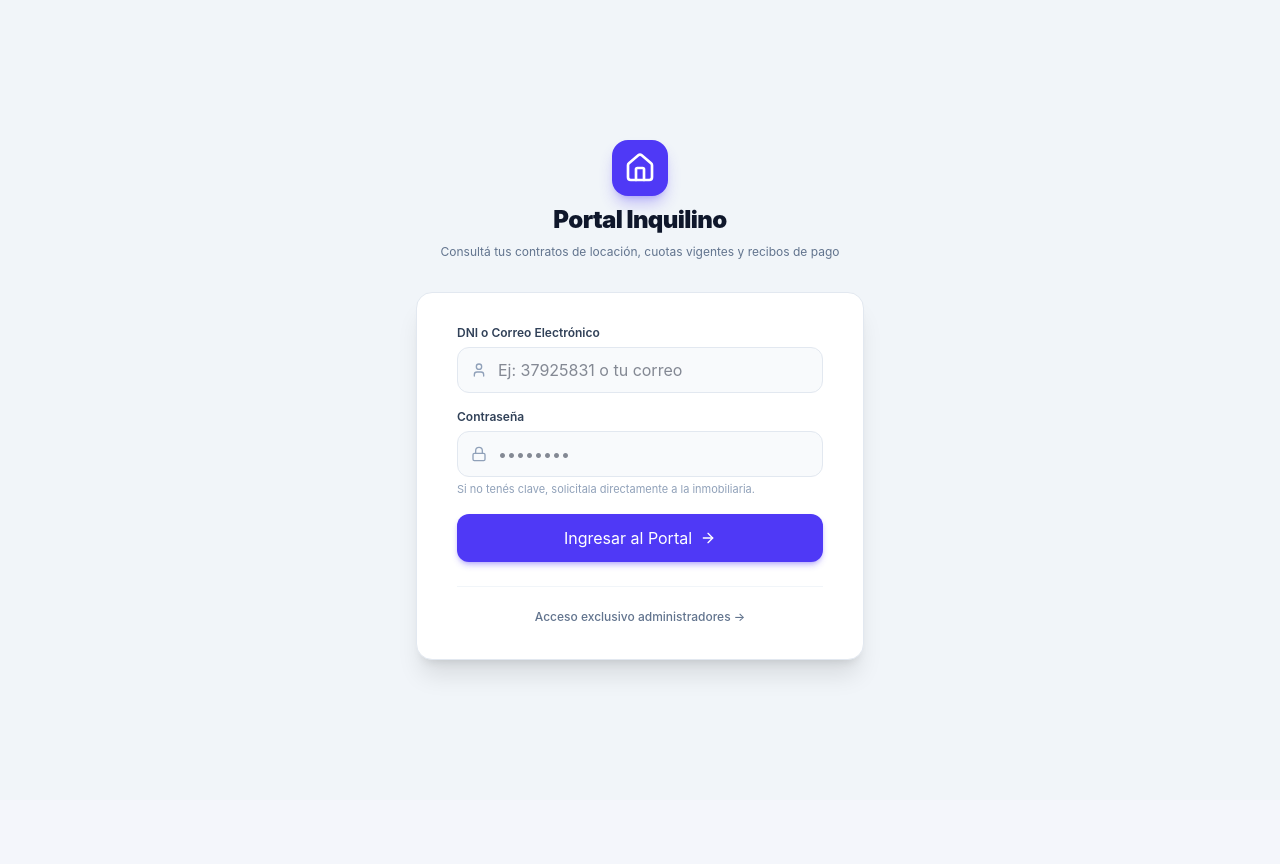
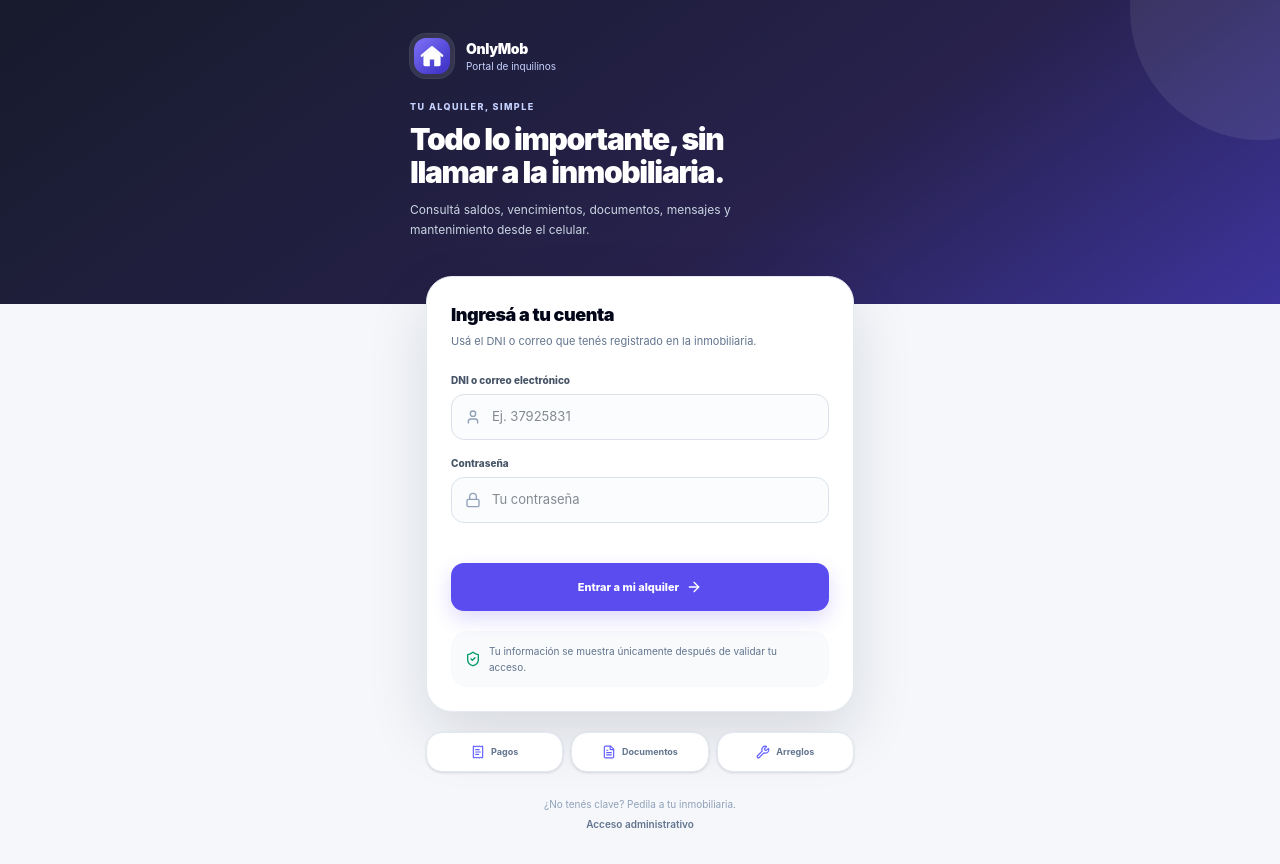
Before and after one commit to augustobx/onlymob, a Next.js app: page /portal/login in a window 1280 px wide. Before the commit the page ends 800 px from the top, so only its background shows below. Built offline with nearby package versions, Linux system fonts and the light colour scheme; no server answers.

Commit message:
feat: redesign renter pwa login

```diff
--- a/src/app/(public)/portal/login/page.tsx
+++ b/src/app/(public)/portal/login/page.tsx
@@ -2,105 +2,106 @@
 
 import { useState, useTransition } from 'react';
 import Link from 'next/link';
-import { Home, Lock, User, ArrowRight, AlertCircle } from 'lucide-react';
+import { AlertCircle, ArrowRight, FileText, Lock, ReceiptText, ShieldCheck, User, Wrench } from 'lucide-react';
 import { loginRenterAction } from '@/actions/auth-actions';
 
 export default function RenterLoginPage() {
   const [error, setError] = useState('');
   const [isPending, startTransition] = useTransition();
 
-  const handleSubmit = (e: React.FormEvent<HTMLFormElement>) => {
-    e.preventDefault();
+  const handleSubmit = (event: React.FormEvent<HTMLFormElement>) => {
+    event.preventDefault();
     setError('');
-    const formData = new FormData(e.currentTarget);
+    const formData = new FormData(event.currentTarget);
 
     startTransition(async () => {
-      const res = await loginRenterAction(formData);
-      if (!res.success) {
-        setError(res.error || 'Error al iniciar sesión.');
-      } else {
-        window.location.href = '/portal';
+      const response = await loginRenterAction(formData);
+      if (!response.success) {
+        setError(response.error || 'No pudimos iniciar sesión. Revisá tus datos.');
+        return;
       }
+      window.location.href = '/portal';
     });
   };
 
   return (
-    <div className="min-h-screen bg-slate-100 flex flex-col justify-center py-12 px-4 sm:px-6 lg:px-8 selection:bg-indigo-500 selection:text-white">
-      <div className="sm:mx-auto sm:w-full sm:max-w-md text-center space-y-2">
-        <div className="inline-flex items-center justify-center w-14 h-14 rounded-2xl bg-indigo-600 text-white shadow-lg shadow-indigo-600/30 mb-2">
-          <Home className="w-8 h-8" />
+    <div className="pwa-login">
+      <section className="pwa-login__hero">
+        <div className="mx-auto w-full max-w-[460px]">
+          <div className="mb-6 flex items-center gap-3">
+            <div className="grid h-11 w-11 place-items-center overflow-hidden rounded-2xl bg-white/10 ring-1 ring-white/15">
+              <img src="/onlymob-icon.svg" alt="" className="h-9 w-9 rounded-xl" />
+            </div>
+            <div>
+              <p className="text-sm font-black tracking-tight">OnlyMob</p>
+              <p className="text-[10px] text-indigo-200">Portal de inquilinos</p>
+            </div>
+          </div>
+
+          <p className="pwa-eyebrow text-indigo-200">Tu alquiler, simple</p>
+          <h1 className="mt-3 max-w-sm text-[30px] font-black leading-[1.08] tracking-[-.045em] text-white">Todo lo importante, sin llamar a la inmobiliaria.</h1>
+          <p className="mt-3 max-w-sm text-xs leading-5 text-slate-300">Consultá saldos, vencimientos, documentos, mensajes y mantenimiento desde el celular.</p>
         </div>
-        <h1 className="text-2xl font-black tracking-tight text-slate-900">Portal Inquilino</h1>
-        <p className="text-xs text-slate-500">
-          Consultá tus contratos de locación, cuotas vigentes y recibos de pago
-        </p>
-      </div>
+      </section>
 
-      <div className="mt-8 sm:mx-auto sm:w-full sm:max-w-md">
-        <div className="bg-white border border-slate-200 py-8 px-6 shadow-xl rounded-2xl sm:px-10 space-y-6">
+      <section className="pwa-login__content">
+        <div className="pwa-login__card">
+          <div className="mb-6">
+            <h2 className="text-lg font-black tracking-tight text-slate-950">Ingresá a tu cuenta</h2>
+            <p className="mt-1 text-[11px] leading-4 text-slate-500">Usá el DNI o correo que tenés registrado en la inmobiliaria.</p>
+          </div>
+
           {error && (
-            <div className="p-3.5 bg-rose-50 border border-rose-200 text-rose-700 rounded-xl text-xs font-semibold flex items-center gap-2">
-              <AlertCircle className="w-4 h-4 flex-shrink-0" />
+            <div className="mb-5 flex items-start gap-2.5 rounded-2xl border border-rose-200 bg-rose-50 p-3.5 text-[11px] font-semibold leading-4 text-rose-700">
+              <AlertCircle className="mt-0.5 h-4 w-4 shrink-0" />
               <span>{error}</span>
             </div>
           )}
 
           <form onSubmit={handleSubmit} className="space-y-4">
-            <div>
-              <label className="block text-xs font-semibold text-slate-700 mb-1.5">
-                DNI o Correo Electrónico
-              </label>
+            <label className="pwa-field">
+              <span>DNI o correo electrónico</span>
               <div className="relative">
-                <User className="w-4 h-4 text-slate-400 absolute left-3.5 top-1/2 -translate-y-1/2" />
-                <input
-                  name="identifier"
-                  type="text"
-                  required
-                  placeholder="Ej: 37925831 o tu correo"
-                  className="w-full pl-10 pr-4 py-2.5 bg-slate-50 border border-slate-200 rounded-xl text-sm text-slate-900 focus:outline-none focus:ring-2 focus:ring-indigo-500/30 focus:border-indigo-500"
-                />
+                <User className="absolute left-3.5 top-1/2 h-4 w-4 -translate-y-1/2 text-slate-400" />
+                <input name="identifier" type="text" required autoComplete="username" placeholder="Ej. 37925831" className="pwa-input !pl-10" />
               </div>
-            </div>
+            </label>
 
-            <div>
-              <label className="block text-xs font-semibold text-slate-700 mb-1.5">
-                Contraseña
-              </label>
+            <label className="pwa-field">
+              <span>Contraseña</span>
               <div className="relative">
-                <Lock className="w-4 h-4 text-slate-400 absolute left-3.5 top-1/2 -translate-y-1/2" />
-                <input
-                  name="password"
-                  type="password"
-                  required
-                  placeholder="••••••••"
-                  className="w-full pl-10 pr-4 py-2.5 bg-slate-50 border border-slate-200 rounded-xl text-sm text-slate-900 focus:outline-none focus:ring-2 focus:ring-indigo-500/30 focus:border-indigo-500"
-                />
+                <Lock className="absolute left-3.5 top-1/2 h-4 w-4 -translate-y-1/2 text-slate-400" />
+                <input name="password" type="password" required autoComplete="current-password" placeholder="Tu contraseña" className="pwa-input !pl-10" />
               </div>
-              <p className="text-[11px] text-slate-400 mt-1">
-                Si no tenés clave, solicitala directamente a la inmobiliaria.
-              </p>
-            </div>
+            </label>
 
-            <button
-              type="submit"
-              disabled={isPending}
-              className="w-full py-3 px-4 bg-indigo-600 hover:bg-indigo-700 disabled:opacity-50 text-white rounded-xl text-xs font-bold shadow-md shadow-indigo-600/30 transition-all duration-150 flex items-center justify-center gap-2 mt-2"
-            >
-              <span>{isPending ? 'Ingresando...' : 'Ingresar al Portal'}</span>
-              <ArrowRight className="w-4 h-4" />
+            <button type="submit" disabled={isPending} className="pwa-button !mt-6 w-full !min-h-12">
+              <span>{isPending ? 'Ingresando...' : 'Entrar a mi alquiler'}</span>
+              {!isPending && <ArrowRight className="h-4 w-4" />}
             </button>
           </form>
 
-          <div className="pt-4 border-t border-slate-100 text-center">
-            <Link
-              href="/login"
-              className="text-xs text-slate-500 hover:text-indigo-600 font-medium"
-            >
-              Acceso exclusivo administradores →
-            </Link>
+          <div className="mt-5 flex items-center gap-2 rounded-2xl bg-slate-50 px-3.5 py-3 text-[10px] leading-4 text-slate-500">
+            <ShieldCheck className="h-4 w-4 shrink-0 text-emerald-600" />
+            Tu información se muestra únicamente después de validar tu acceso.
           </div>
         </div>
-      </div>
+
+        <div className="mt-5 grid grid-cols-3 gap-2">
+          <MiniFeature icon={<ReceiptText />} label="Pagos" />
+          <MiniFeature icon={<FileText />} label="Documentos" />
+          <MiniFeature icon={<Wrench />} label="Arreglos" />
+        </div>
+
+        <p className="mt-6 text-center text-[10px] leading-4 text-slate-400">
+          ¿No tenés clave? Pedila a tu inmobiliaria.<br />
+          <Link href="/login" className="mt-1 inline-block font-semibold text-slate-500 hover:text-indigo-600">Acceso administrativo</Link>
+        </p>
+      </section>
     </div>
   );
 }
+
+function MiniFeature({ icon, label }: { icon: React.ReactNode; label: string }) {
+  return <div className="flex items-center justify-center gap-1.5 rounded-2xl border border-slate-200 bg-white px-2 py-3 text-[9px] font-bold text-slate-500 shadow-sm"><span className="text-indigo-500 [&>svg]:h-3.5 [&>svg]:w-3.5">{icon}</span>{label}</div>;
+}
```
